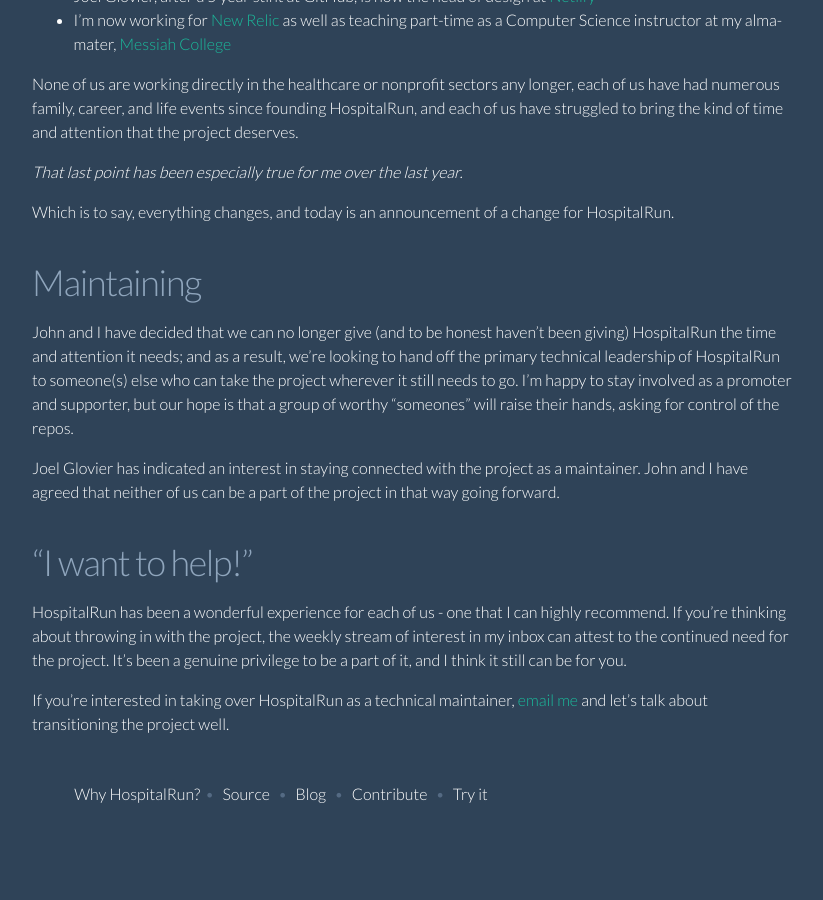
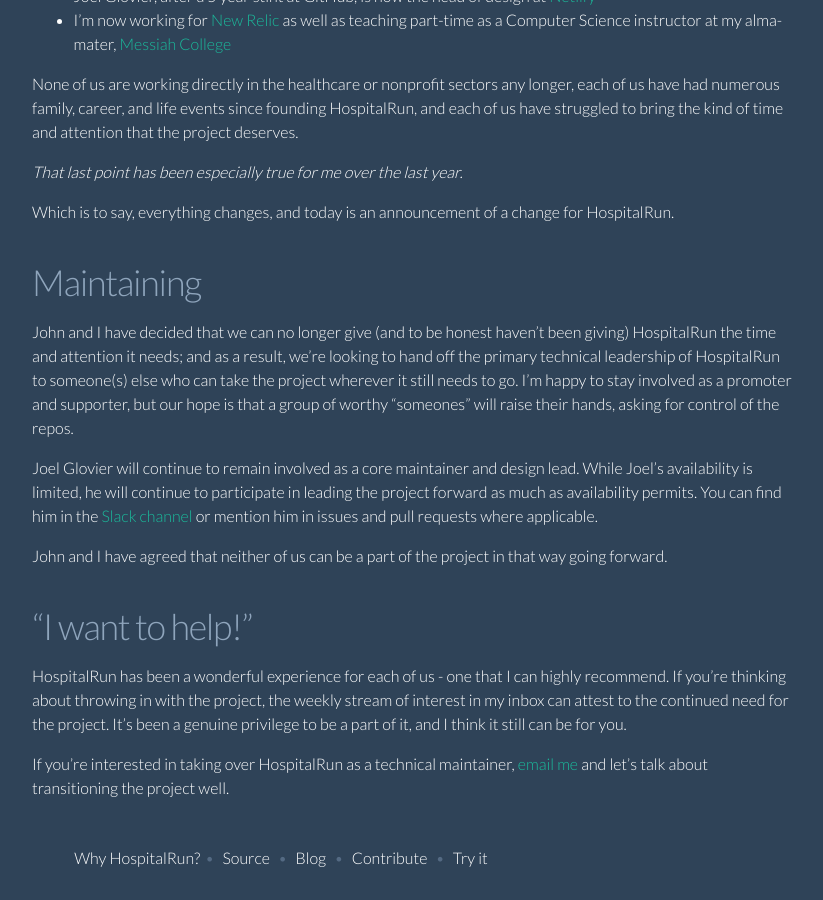
Before and after one commit to HospitalRun/hospitalrun.io, a Jekyll site: the page built from _posts/2018-07-01-help-wanted-a-message-from-the-co-founders.markdown, in a window 1280 px wide and 900 px high, scrolled down 770 px. Shown: the whole window, without its empty margins (359-1182 px from the left). Built offline with Jekyll 4.4.1, drawn with Linux system fonts in a browser that asks for light colours; before the commit the page ends 1606 px from its top, so only the background shows below that.

Commit message:
clarifying intent and availability for jglovier

```diff
--- a/_posts/2018-07-01-help-wanted-a-message-from-the-co-founders.markdown
+++ b/_posts/2018-07-01-help-wanted-a-message-from-the-co-founders.markdown
@@ -32,7 +32,9 @@ Which is to say, everything changes, and today is an announcement of a change fo
 # Maintaining
 John and I have decided that we can no longer give (and to be honest haven't been giving) HospitalRun the time and attention it needs; and as a result, we're looking to hand off the primary technical leadership of HospitalRun to someone(s) else who can take the project wherever it still needs to go. I'm happy to stay involved as a promoter and supporter, but our hope is that a group of worthy "someones" will raise their hands, asking for control of the repos.
 
-Joel Glovier has indicated an interest in staying connected with the project as a maintainer. John and I have agreed that neither of us can be a part of the project in that way going forward.
+Joel Glovier will continue to remain involved as a core maintainer and design lead. While Joel's availability is limited, he will continue to participate in leading the project forward as much as availability permits. You can find him in the [Slack channel](https://github.com/HospitalRun/hospitalrun-frontend/blob/master/.github/CONTRIBUTING.md#slack--communication) or mention him in issues and pull requests where applicable.
+
+John and I have agreed that neither of us can be a part of the project in that way going forward.
 
 # "I want to help!"
 HospitalRun has been a wonderful experience for each of us - one that I can highly recommend. If you're thinking about throwing in with the project, the weekly stream of interest in my inbox can attest to the continued need for the project. It's been a genuine privilege to be a part of it, and I think it still can be for you.
```
